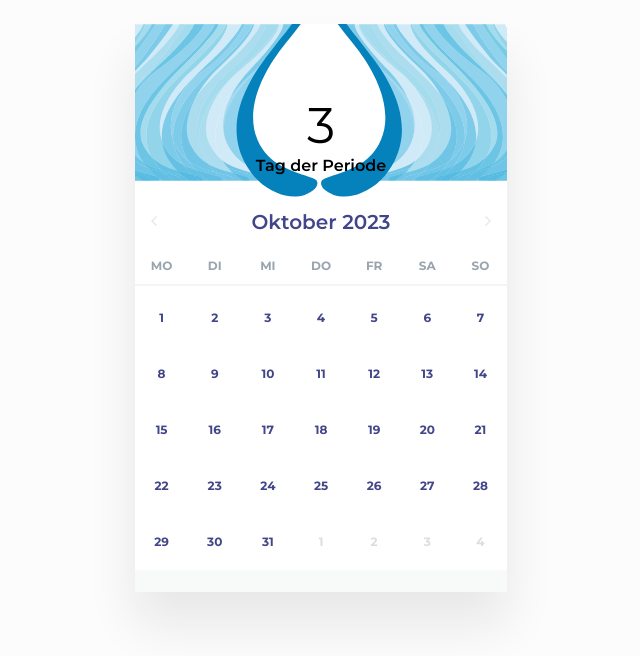
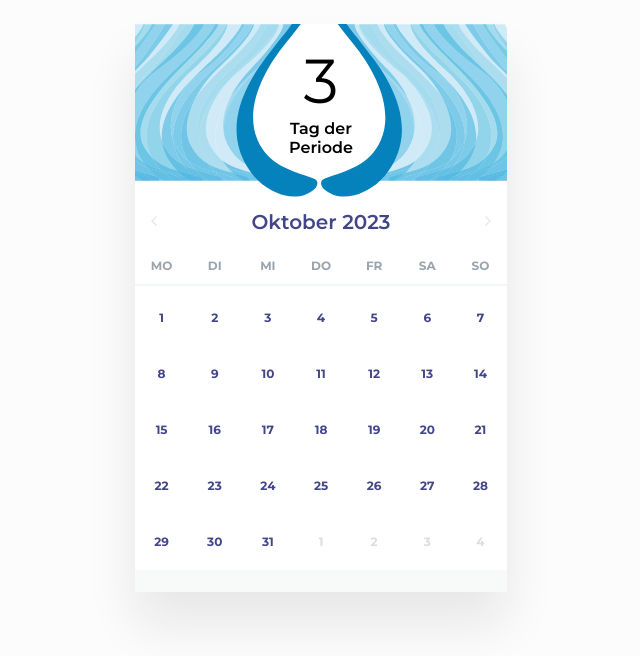
Before and after one commit to usystems/orbita, a plain HTML site: page index.html in a window 1280 px wide. Shown: the whole page, without its empty margins (319-959 px from the left). Drawn offline with nearby package versions, Linux system fonts and the light colour scheme; a web font is replaced by a local one.

Commit message:
improve text sizes

```diff
--- a/app.css
+++ b/app.css
@@ -59,11 +59,11 @@ body {
 }
 
 .onion-circle__inner {
-	padding-top: 38%;
+	padding-top: 10%;
 }
 
 .onion-circle__inner-number {
-	font-size: 50px;
+	font-size: 62px;
 }
 
 .onion-circle__inner-label {
--- a/index.html
+++ b/index.html
@@ -258,7 +258,7 @@
 					<div class="onion-circle">
 						<div class="onion-circle__inner">
 							<p class="onion-circle__inner-number">3</p>
-							<p class="onion-circle__inner-label">Tag der Periode</p>
+							<p class="onion-circle__inner-label">Tag der<br>Periode</p>
 						</div>
 
 					</div>
```
